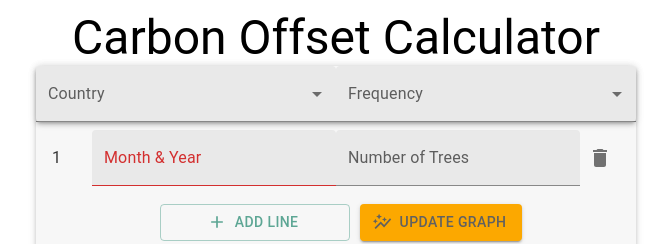
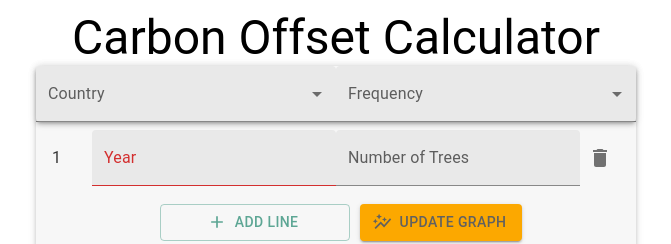
Before and after one commit to TrisRosco/s2z, a React (Create React App) app in the folder s2z/: page / in a window 1280 px wide. Shown: the top 244 px of the page, without its empty margins (304-975 px from the left). Built offline with nearby package versions, Linux system fonts and the light colour scheme.

Commit message:
Fequency works, removed weekly because it looked awful

```diff
--- a/s2z/src/Components/ParamInput/index.js
+++ b/s2z/src/Components/ParamInput/index.js
@@ -19,13 +19,12 @@ import DeleteIcon from "@mui/icons-material/Delete";
 import AddIcon from "@mui/icons-material/Add";
 import AutoGraphIcon from "@mui/icons-material/AutoGraph";
 import Graph from "../Graph";
-import { ThemeProvider } from "@emotion/react";
 
 function ParamInput() {
   const [lineCount, setLineCount] = useState(1);
   const [totalTrees, setTotalTrees] = useState(2);
   const [selectedCountry, setSelectedCountry] = useState(15.52);
-  const [selectedFrequency, setSelectedFrequency] = useState("Anually");
+  const [selectedFrequency, setSelectedFrequency] = useState(2);
   const [lines, setLines] = useState([
     { id: 1, monthYear: null, numTrees: "" },
   ]);
@@ -107,17 +106,41 @@ function ParamInput() {
           <TextField
             error={!validateDate(line.monthYear)}
             id={`month-year-${line.id}`}
-            label="Month & Year"
+            label={
+              selectedFrequency === 0
+                ? "Date"
+                : selectedFrequency === 1
+                ? "Month/Year"
+                : selectedFrequency === 2
+                ? "Year"
+                : ""
+            }
             variant="filled"
-            inputProps={{ maxLength: 4 }}
+            inputProps={
+              selectedFrequency === 0
+                ? { maxLength: 6 }
+                : selectedFrequency === 1
+                ? { maxLength: 4 }
+                : selectedFrequency === 2
+                ? { maxLength: 2 }
+                : {}
+            }
             value={line.monthYear}
-            placeholder="MM/YY"
+            placeholder={
+              selectedFrequency === 0
+                ? "DD/MM/YY"
+                : selectedFrequency === 1
+                ? "MM/YY"
+                : selectedFrequency === 2
+                ? "YY"
+                : ""
+            }
             onBlur={(e) => {
               const input = e.target;
               let value = input.value;
 
               if (/^\d{4}$/.test(value)) {
-                value = value.replace(/(\d{2})(\d{2})/, "$1/$2");
+                value = value.replace(/^(\d{2})(\d{2})$/, "$1/$2");
               }
               input.value = value;
               handleLineChange(line.id, "monthYear", value);
@@ -177,7 +200,8 @@ function ParamInput() {
               label="Frequency"
               onChange={handleSelectFrequency}
             >
-              <MenuItem value={0}>Weekly</MenuItem>
+              {/* disabled weekly option for now */}
+              {/* <MenuItem value={0}>Weekly</MenuItem> */}
               <MenuItem value={1}>Monthly</MenuItem>
               <MenuItem value={2}>Annually</MenuItem>
             </Select>
```
